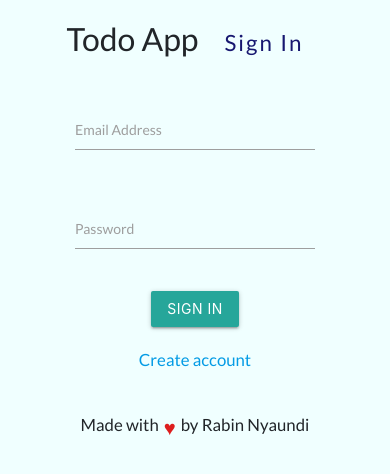
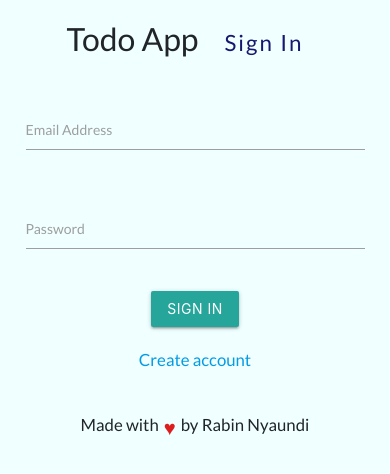
Before and after one commit to rabin-nyaundi/todoapp, a Flask app: page /login in a window 390 px wide. Shown: the top 474 px of the page. Run offline with Flask 2, Linux system fonts and the light colour scheme; some libraries are stand-ins or nearby versions.

Commit message:
added some css, mobile responsive

```diff
--- a/models.py
+++ b/models.py
@@ -2,8 +2,9 @@ import os, datetime
 
 from flask import Flask
 from flask_sqlalchemy import SQLAlchemy
-DATABASE_URL = 'postgres://asppssgtggmvnx:a38a21e2dee1d265b47938a0330ee20a72dc74743110579e1ec890200e399cfe@ec2-3-215-83-17.compute-1.amazonaws.com:5432/d8nmura2t1ealo'
-# postgresql://admin:admin1@localhost/todo_app
+DATABASE_URL = 'postgresql://admin:admin1@localhost/todo_app'
+# postgres://asppssgtggmvnx:a38a21e2dee1d265b47938a0330ee20a72dc74743110579e1ec890200e399cfe@ec2-3-215-83-17.compute-1.amazonaws.com:5432/d8nmura2t1ealo
+#
 
 db = SQLAlchemy()
 
--- a/static/style.css
+++ b/static/style.css
@@ -34,6 +34,8 @@ body{
 }
 #login_form{
     width: 100%;
+    margin: 0;
+    padding: 0;
 }
 #action_buttons .btn{
     justify-content: center;
@@ -74,7 +76,7 @@ span#hearts{
 }
 
 
-@media (min-width:768px){
+@media (min-width:800px){
     #login_form{
         margin-top: 80px;
         border-radius: 5px;
--- a/templates/login.html
+++ b/templates/login.html
@@ -4,9 +4,9 @@
 
 {% block content %}
 
-<div class="container">
+<div class="container-fluid">
     <div class="row justify-content-center">
-        <div class="col-lg-6 col-sm-6" id="login_form">
+        <div class="col-lg-12 col-md-12 col-sm-12" id="login_form">
             <div id="login_head">
                 <h4>Todo App <span>Sign In</span></h4>
             </div>
@@ -28,7 +28,7 @@
             </div>
 
             <div id="form">
-                <form class="col-md-12" action="{{url_for('login')}}" method="post">
+                <form class="col-md-12 col s12" action="{{url_for('login')}}" method="post">
                     <div class="row">
                         <div class="input-field col s12">
                             <input type="email" name="email" id="input_email" class="validate" required>
--- a/templates/signup.html
+++ b/templates/signup.html
@@ -6,7 +6,7 @@
 
 {% block content %}
 
-<div class="container">
+<div  class="container-fluid">
     <div class="row justify-content-center">
         <div class="col-md-6" id="login_form">
             <div id="login_head">
@@ -30,7 +30,7 @@
             </div>
 
             <div id="form">
-                <form class="col-md-12" action="{{url_for('signup')}}" method="post">
+                <form class="col-md-12 col s12" action="{{url_for('signup')}}" method="post">
                     <div class="row">
                         <div class="input-field col s6">
                             <input type="text" name="firstname" id="input_fname" class="validate" required>
```
Also changed, not shown: 2 other files.
